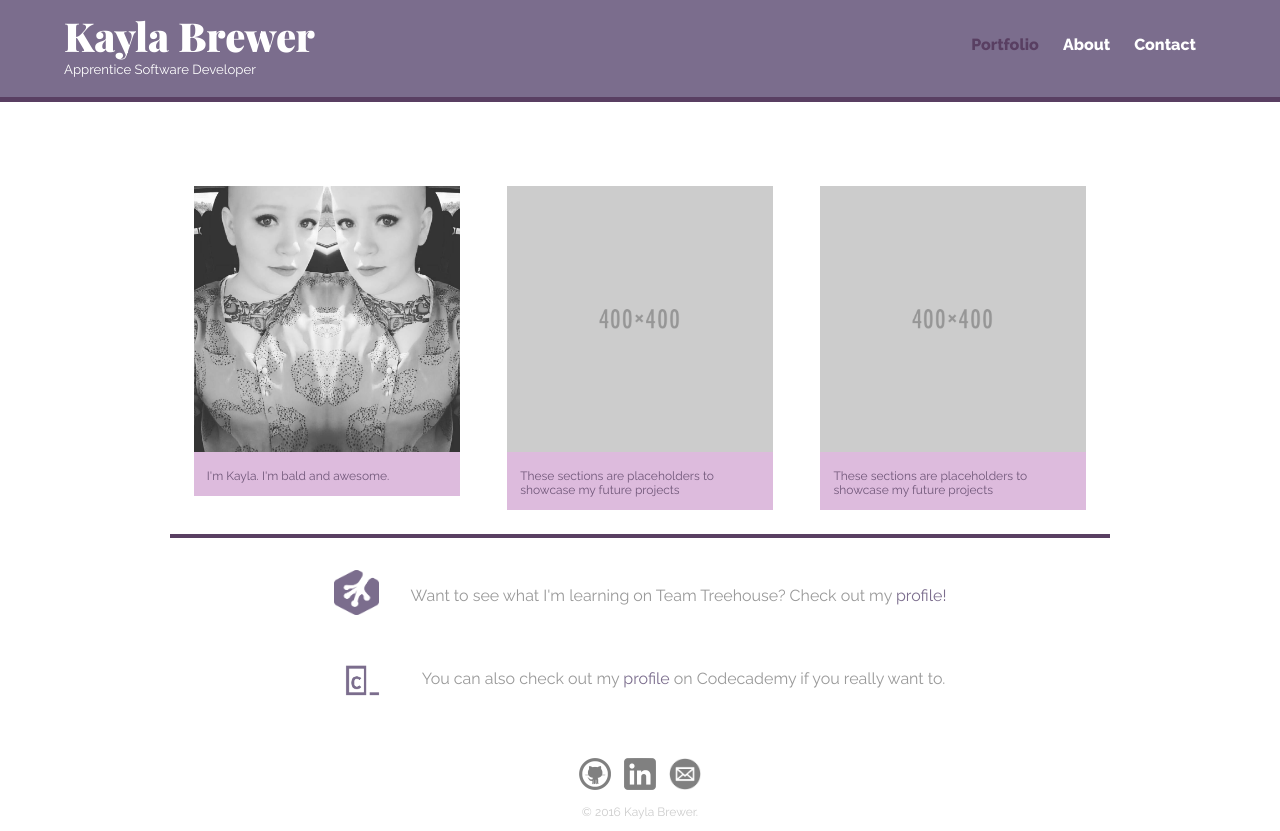
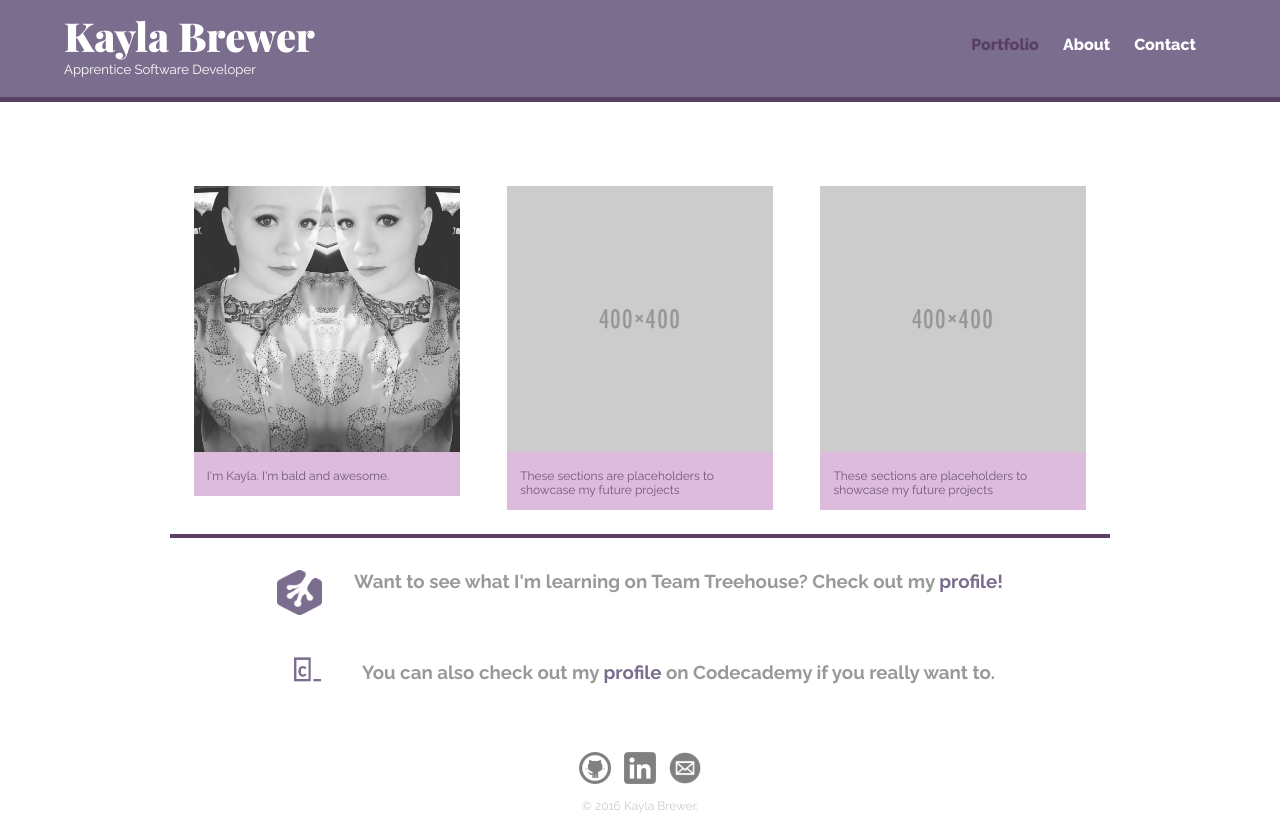
Before and after one commit to kayrahbear/personal-webpage, a plain HTML site: page index.html in a window 1280 px wide. Drawn offline with nearby package versions, Linux system fonts and the light colour scheme.

Commit message:
HTML5/CSS milestone challenge. First push to Github

```diff
--- a/css/main.css
+++ b/css/main.css
@@ -154,7 +154,7 @@ Page: Portfolio
     margin-top: 2em;
 }
 
-.treehouseLogo {
+.linkLogo {
     width: 45px;
     height: 45px;
     margin-right: 2em;
@@ -166,11 +166,10 @@ Page: Portfolio
     margin-top: 2em;
 }
 
-.codecademyLogo {
-    width: 55px;
-    height: 55px;
-    margin-right: 2em;
+.codecademyLink h3 {
+    margin-top: .75em;
 }
+
 
 
 
--- a/index.html
+++ b/index.html
@@ -25,6 +25,7 @@
         </ul>
       </nav>
     </header>
+
     <main class="site-content">
         <div id="wrapper">
              <article class="portfolioExamples">
@@ -52,14 +53,15 @@
             <div class="clear">
             <hr>
             <article class="treehouseLink">
-        <img src="img/treehouse.png" alt="Team Treehouse Logo" class="treehouseLogo">
-        <p>Want to see what I'm learning on Team Treehouse? Check out my <a href="https://teamtreehouse.com/kaylabrewer"> profile!</a></p>
+                <img src="img/treehouse.png" alt="Team Treehouse Logo" class="linkLogo">
+                <h3>Want to see what I'm learning on Team Treehouse? Check out my <a href="https://teamtreehouse.com/kaylabrewer"> profile!</a></h3>
             </article>
 
             <article class="codecademyLink">
-        <img src="img/codecademy.png" alt="Codecademy Logo" class="codecademyLogo">
-        <p> You can also check out my <a href="https://www.codecademy.com/kayrahbear"> profile</a> on Codecademy if you really want to.</p>
+                <img src="img/codecademy.png" alt="Codecademy Logo" class="linkLogo">
+                <h3> You can also check out my <a href="https://www.codecademy.com/kayrahbear"> profile</a> on Codecademy if you really want to.</h3>
             </article>
+            </div>
         </div>
         </main>
           <footer>
@@ -68,7 +70,10 @@
             <a href="mailto:cooper.kaylam@gmail.com"><img src="img/emailround.png" alt="Email" class="social-icon"></a>
             <p>&copy; 2016 Kayla Brewer.</p>
           </footer>
-    </div>
+
+
+
+
 </body>
 
 </html>
```
Also changed, not shown: about.html (+4 -1 lines), contact.html (+2 -1 lines), 1 other file. Lines whose indentation alone changed are shown as unchanged.
